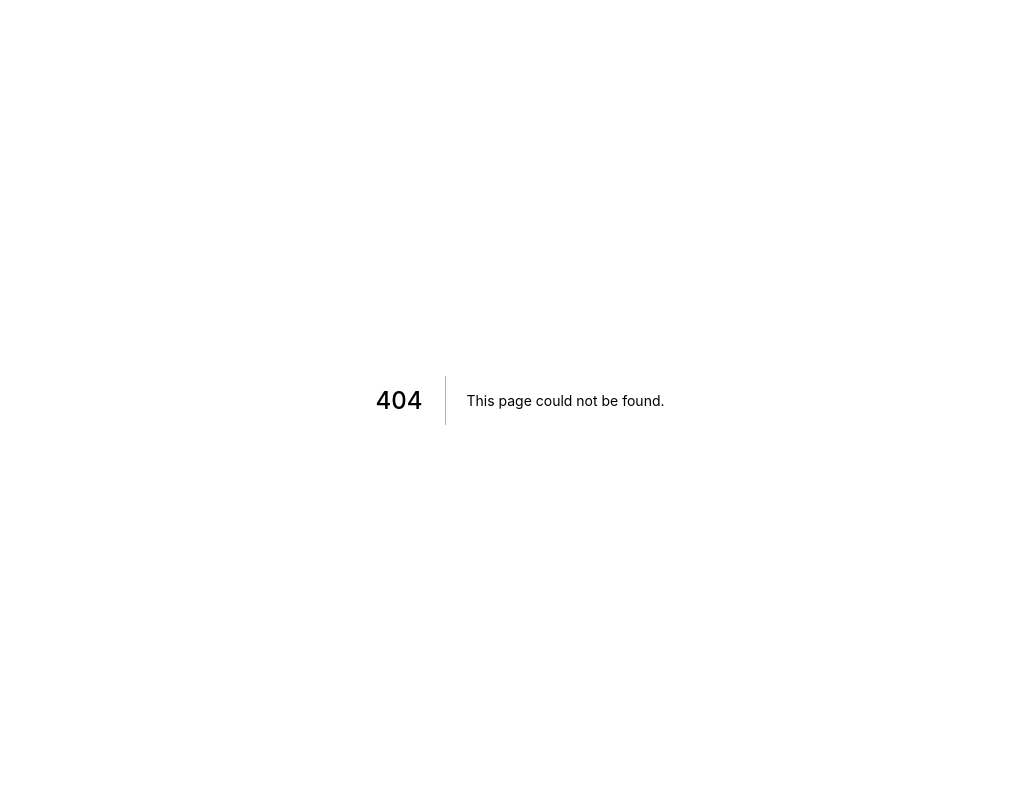
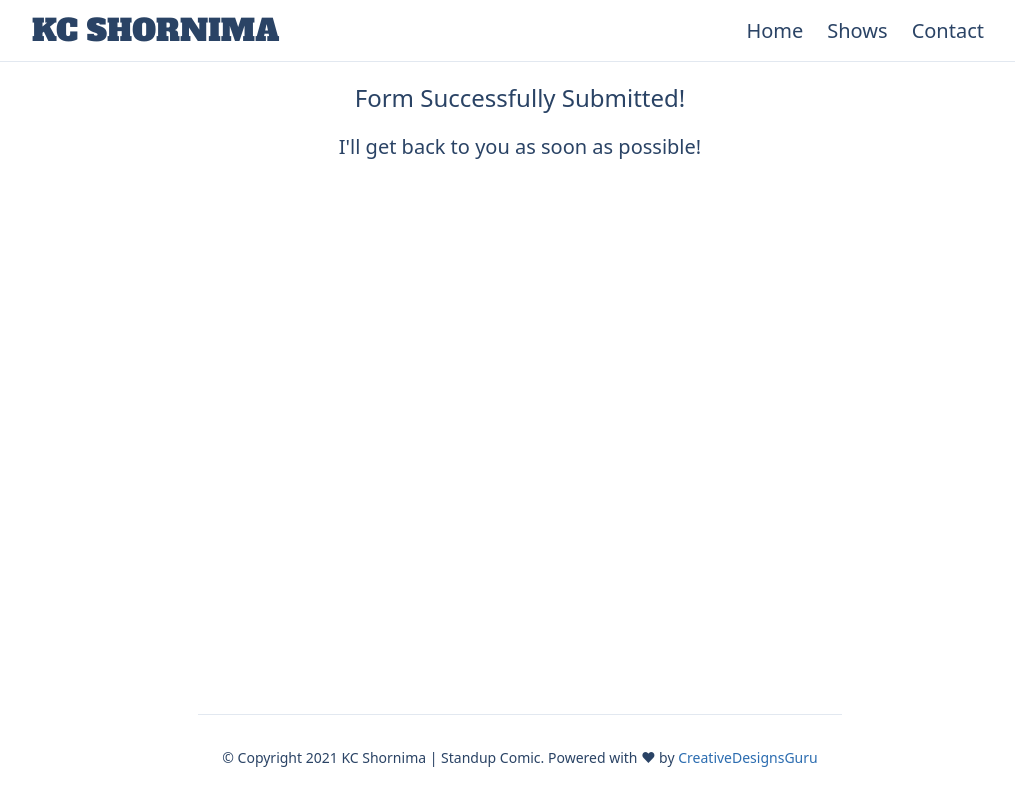
Before and after one commit to nich-o-las/kc-shornima-website, a Next.js app: page /success in a window 1280 px wide. Before the commit this address had no page. Shown: the whole page, without its empty margins (120-1135 px from the left). Built offline with nearby package versions, Linux system fonts and the light colour scheme; what @tailwindcss/typography would draw is missing.

Commit message:
fixing form submission

```diff
--- a/src/pages/contact.tsx
+++ b/src/pages/contact.tsx
@@ -10,6 +10,8 @@ export default function Contact(): JSX.Element {
         name="contact"
         data-netlify="true"
         className="flex flex-col w-full mt-2 lg:p-4 lg:border lg:shadow-lg"
+        method="POST"
+        action="/success"
       >
         <label htmlFor="name" className="lg:text-xl">
           Name <input type="text" name="name" className="w-full p-2 border" />
--- /dev/null
+++ b/src/pages/success.tsx
@@ -0,0 +1,20 @@
+import { Meta } from '../layout/Meta';
+import { Main } from '../templates/Main';
+
+export default function ContactSubmissionSuccess(): JSX.Element {
+  return (
+    <Main
+      meta={
+        <Meta
+          title="Succes!"
+          description="Your contact form submission has been successfully processed."
+        />
+      }
+    >
+      <h1 className="text-2xl text-center">Form Successfully Submitted!</h1>
+      <p className="mt-4 text-xl text-center">
+        I&apos;ll get back to you as soon as possible!
+      </p>
+    </Main>
+  );
+}
```
